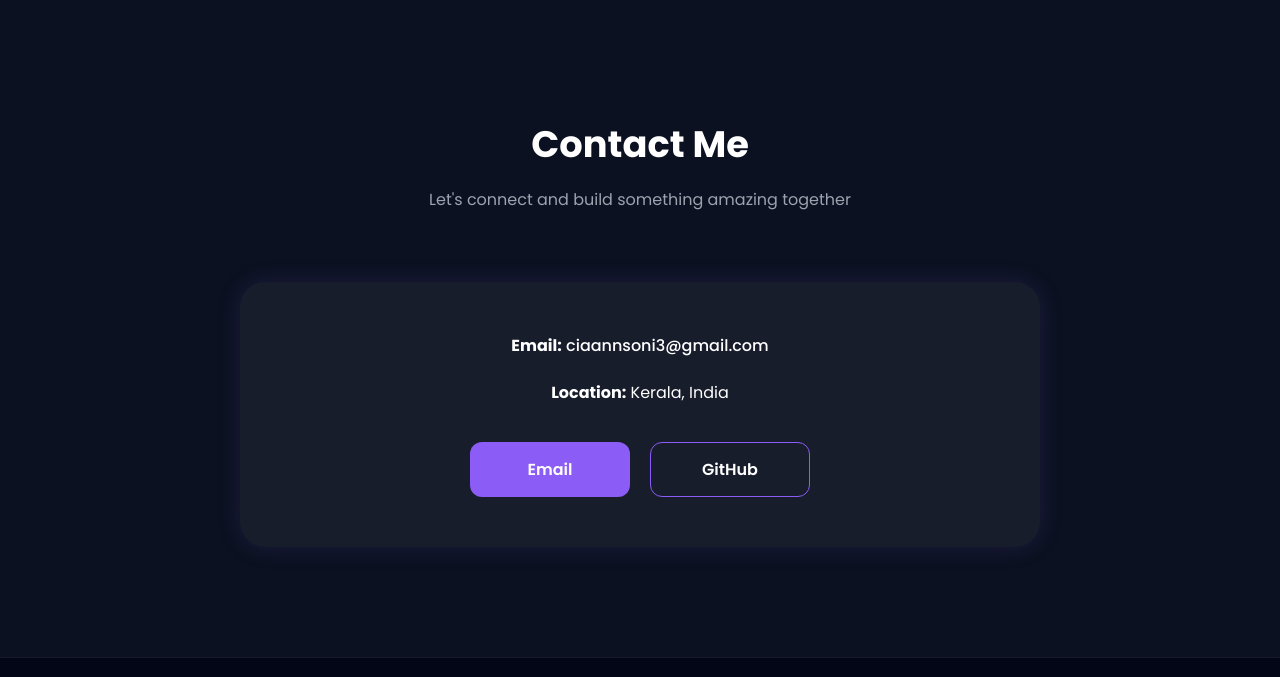
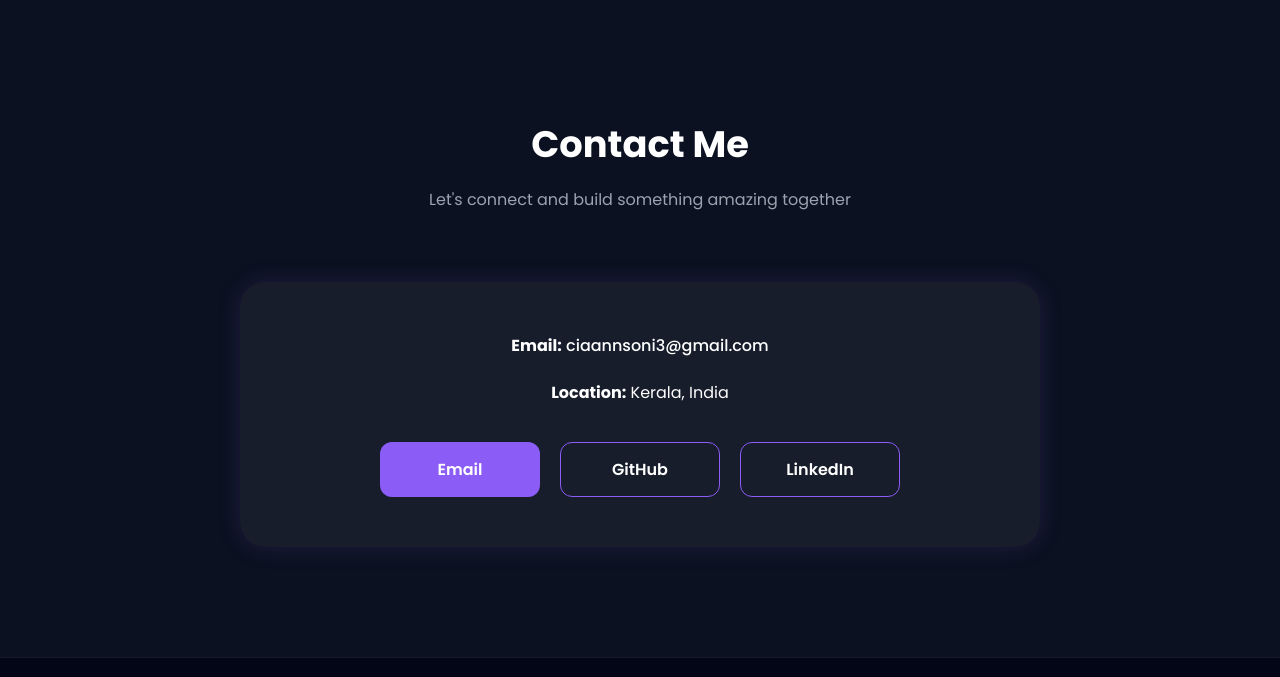
Before and after one commit to Cia-Soni/Cia-Portfolio, a plain HTML site: page index.html in a window 1280 px wide. Shown: the part 5584-6261 px from the top of the page. Drawn offline with Linux system fonts and the light colour scheme.

Commit message:
Update index.html

```diff
--- a/index.html
+++ b/index.html
@@ -675,12 +675,16 @@
 
     <div class="contact-buttons">
 
+  <!-- EMAIL -->
+
   <a href="mailto:ciaannsoni3@gmail.com"
      class="btn-primary">
 
     Email
 
   </a>
+
+  <!-- GITHUB -->
 
   <a href="https://github.com/Cia-Soni"
      target="_blank"
@@ -690,8 +694,17 @@
 
   </a>
 
+  <!-- LINKEDIN -->
+
+  <a href="https://www.linkedin.com/in/cia-soni-1763ba330"
+     target="_blank"
+     class="btn-secondary">
+
+    LinkedIn
+
+  </a>
+
 </div>
-
   </div>
 
 </section>
```
Lines whose indentation alone changed are shown as unchanged.
